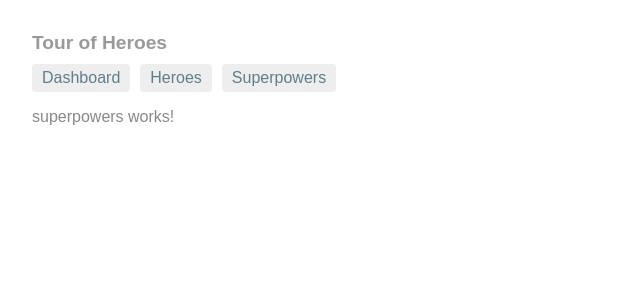
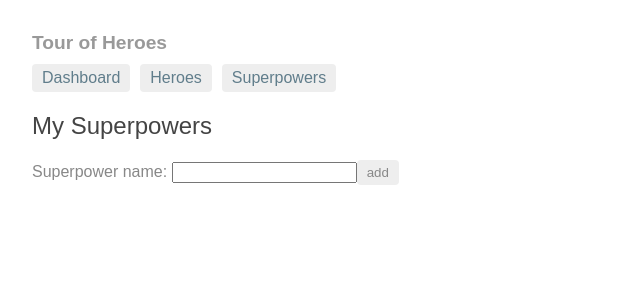
Before and after one commit to yaeyoungjun/toh, an Angular app: page /superpowers in a window 1280 px wide. Shown: the top 300 px of the page, without its empty margins (0-640 px from the left). Built offline with nearby package versions, Linux system fonts and the light colour scheme; what angular-in-memory-web-api would draw is missing.

Commit message:
adds superpower html content

```diff
--- a/src/app/superpowers/superpowers.component.html
+++ b/src/app/superpowers/superpowers.component.html
@@ -1,3 +1,21 @@
-<p>
-  superpowers works!
-</p>
+<h2>My Superpowers</h2>
+
+<div>
+  <label>Superpower name:
+    <input #superpowerName />
+  </label>
+  <!-- (click) passes input value to add() and then clears the input -->
+  <button (click)="add(superpowerName.value); superpowerName.value=''">
+    add
+  </button>
+</div>
+
+<ul class="heroes">
+  <li *ngFor="let superpower of superpowers">
+    <a routerLink="/powerdetail/{{superpower.id}}">
+      <span class="badge">{{superpower.id}}</span> {{superpower.name}}
+    </a>
+    <button class="delete" title="delete superpower"
+      (click)="delete(superpower)">x</button>
+  </li>
+</ul>
```
